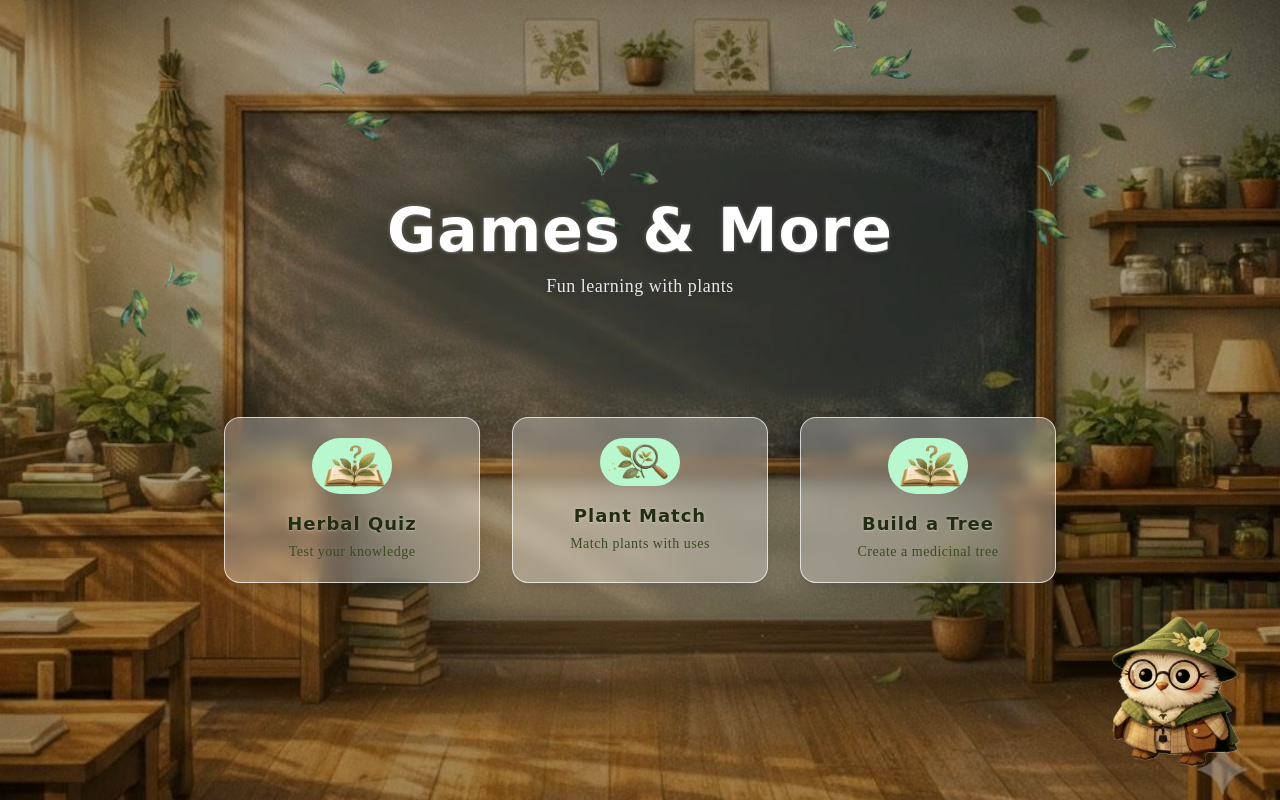
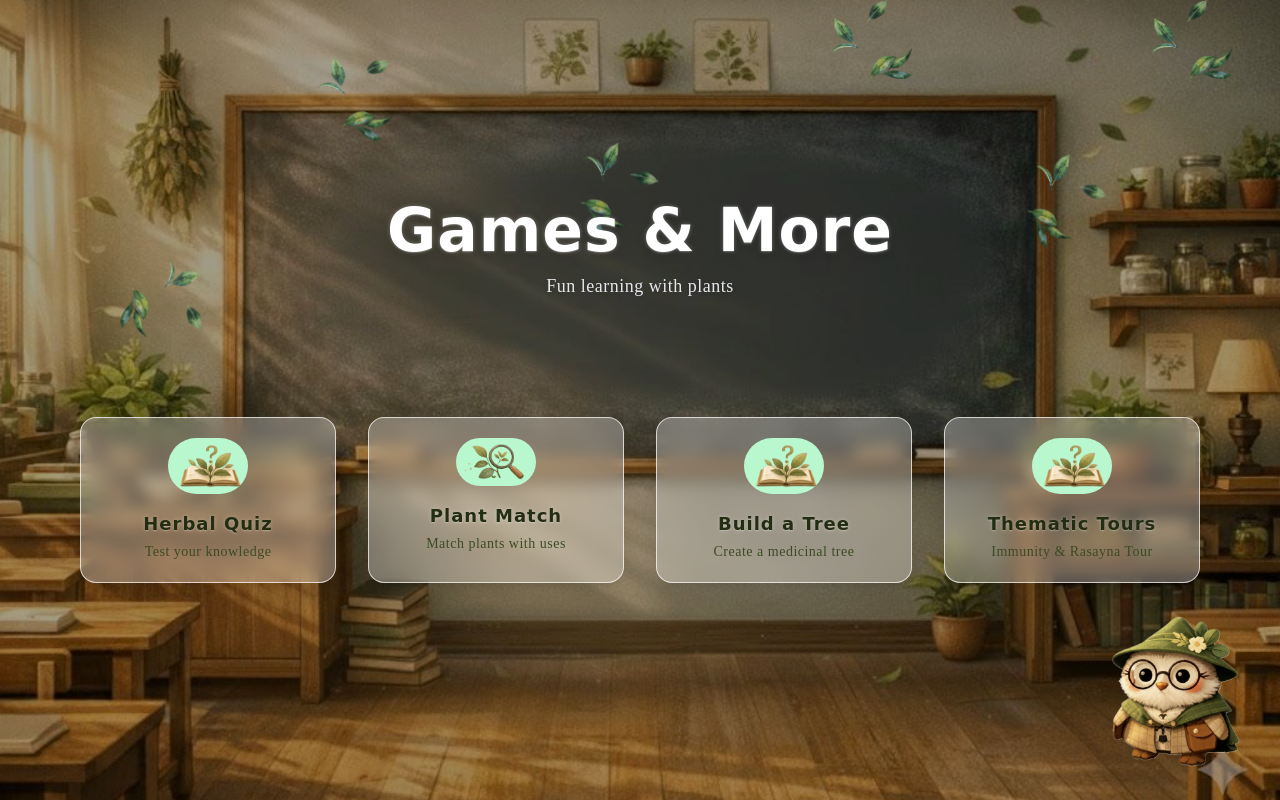
Before and after one commit to shreetakalkar/rubrix_web, a Next.js app in the folder frontend/: page /games in a window 1280 px wide. Built offline with nearby package versions, Linux system fonts and the light colour scheme.

Commit message:
bss hua yaar aaj ke liye

```diff
--- a/frontend/src/app/games/page.jsx
+++ b/frontend/src/app/games/page.jsx
@@ -29,7 +29,7 @@ export default function GamesPage() {
 
 
 
-        <div className="grid grid-cols-1 gap-8 md:grid-cols-3 mb-100">
+        <div className="grid grid-cols-1 gap-8 md:grid-cols-4 mb-100">
 
 
 
@@ -58,6 +58,14 @@ export default function GamesPage() {
             icon="/herbal-quiz.png"
           />
 
+          <GameCard
+            title="Thematic Tours"
+            subtitle="Immunity & Rasayna Tour"
+            buttonText="Start Building"
+            href="http://localhost:9000"
+            icon="/herbal-quiz.png"
+          />
+
         </div>
       </div>
 
--- a/frontend/src/components/PlantModal.jsx
+++ b/frontend/src/components/PlantModal.jsx
@@ -231,7 +231,7 @@ export default function PlantModal({
 
             <button
               onClick={() => setShowTimeline(true)}
-              className="rounded-full px-4 py-2 text-sm bg-blue-700 text-white"
+              className="rounded-full px-4 py-2 text-sm bg-blue-400 text-white"
             >
               🕰 Discovery Timeline
             </button>
@@ -257,7 +257,7 @@ export default function PlantModal({
             {!isComparison && (
               <button
                 onClick={() => setShowCompareSelector(true)}
-                className="rounded-full px-4 py-2 text-sm bg-purple-700 text-white"
+                className="rounded-full h-10 px-4 py-2 text-sm bg-amber-700 text-white"
               >
                 🔍 Compare Plants
               </button>
```
